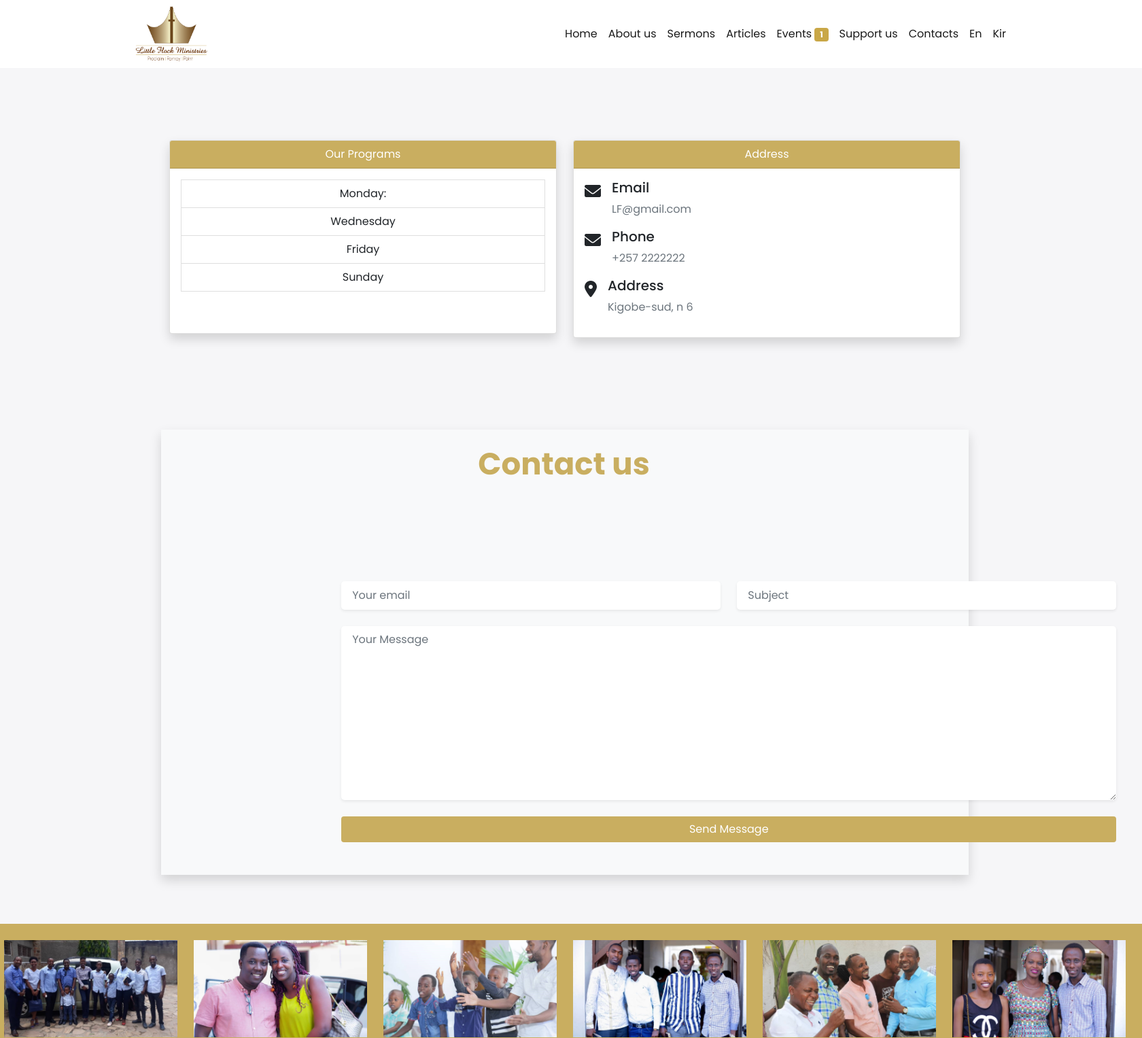
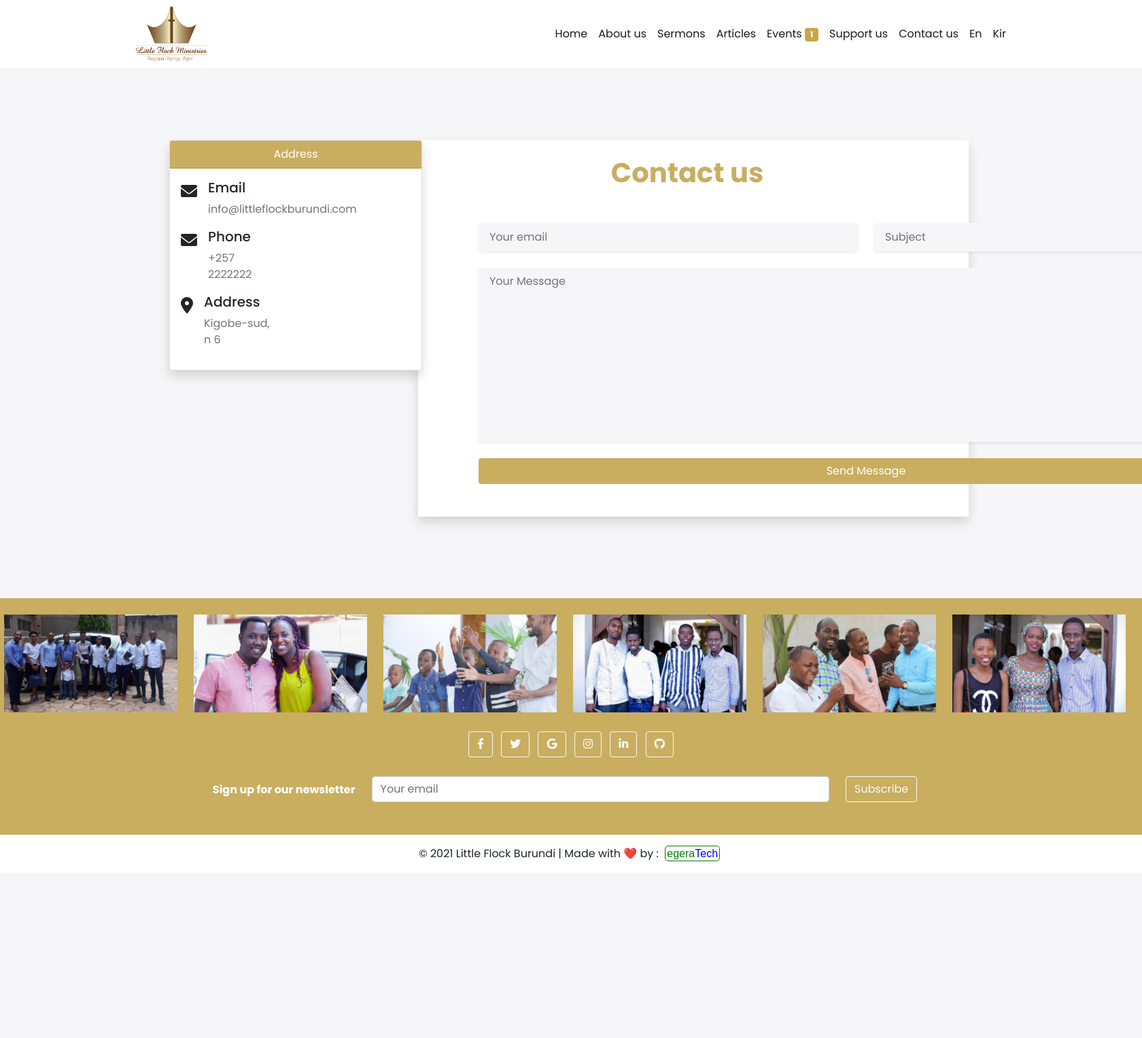
Before and after one commit to munyeshaka/littleFlockBurundi, a Django app: page /contacts/ in a window 1680 px wide; the page is wider, and only the part inside the window is pictured. Shown: the top 1527 px of that part at 68% size. After the commit the page ends 1267 px from the top of that part, so only its background shows below. Run offline with Django 4.2, Linux system fonts and the light colour scheme; data comes from the database, SQL or seed files in the repository; some libraries are stand-ins or nearby versions; some web fonts are replaced.

Commit message:
contact us design debug

```diff
--- a/flock/forms.py
+++ b/flock/forms.py
@@ -1,6 +1,6 @@
 from django import forms
 
 class ContactMeForm(forms.Form):
-    emailid = forms.EmailField(widget=forms.TextInput(attrs={'class':'form-control form-control-lg fs-6 border-0 shadow-sm', 'placeholder':'Your email'}), required=True)
-    subject = forms.CharField(widget=forms.TextInput(attrs={'class':'form-control form-control-lg fs-6 border-0 shadow-sm', 'placeholder':'Subject'}), required=True)
-    message = forms.CharField(widget=forms.Textarea(attrs={'class':'form-control form-control-lg fs-6 border-0 shadow-sm', 'placeholder':'Your Message'}), required=True)
+    emailid = forms.EmailField(widget=forms.TextInput(attrs={'class':'form-control form-control-lg fs-6 border-0 shadow-sm', 'style':'background-color:#f6f6f8', 'placeholder':'Your email', 'required':'true'}), required=True)
+    subject = forms.CharField(widget=forms.TextInput(attrs={'class':'form-control form-control-lg fs-6 border-0 shadow-sm', 'style':'background-color:#f6f6f8','placeholder':'Subject', 'required':'true'}), required=True)
+    message = forms.CharField(widget=forms.Textarea(attrs={'class':'form-control form-control-lg fs-6 border-0 shadow-sm', 'style':'background-color:#f6f6f8', 'placeholder':'Your Message', 'required':'true'}), required=True)
--- a/flock/templates/flock/base_layout.html
+++ b/flock/templates/flock/base_layout.html
@@ -72,7 +72,7 @@
             </li>
 
             <li class="nav-item">
-              <a class="nav-link active ok" href="{% url 'flock:contacts' %} ">Contacts</a>
+              <a class="nav-link active ok" href="{% url 'flock:contacts' %} ">Contact us</a>
             </li>
 
             <li class="nav-item">
--- a/flock/templates/flock/contacts.html
+++ b/flock/templates/flock/contacts.html
@@ -5,19 +5,7 @@
 <br>
 <div class="container">
     <div class="row">
-        <div class="col-sm-6 ">
-          <div class="card shadow section-title text-center">
-            <div class="card-header" style="background-color:#c9ae60;color:white;" >Our Programs</div>
-            <div class="card-body">
-                <li class="list-group-item">Monday: </li>
-                <li class="list-group-item">Wednesday</li>
-                <li class="list-group-item">Friday</li>
-                <li class="list-group-item">Sunday</li>
-            </div>
-          </div>
-        </div>
-        <div class="col-sm-6">
-
+        <div class="col-sm-4 ">
             <div class="card shadow ">
                 <div class="card-header  text-center " style="background-color:#c9ae60;color:white;">Address</div>
                 <div class="card-body">
@@ -28,7 +16,7 @@
                             </div>
                             <div class="text ms-3 ">
                                 <h3 class="fs-5">Email</h3>
-                            <p class="text-muted m-0">LF@gmail.com</p>
+                                <p class="text-muted m-0">info@littleflockburundi.com</p>
                             </div>
                         </div>
                         <div class="contact-item d-flex mb-3">
@@ -53,24 +41,15 @@
                 </div>
               </div>
         </div>
-      </div>
-    </div>
-</div>
-
-<div class="container col-lg-8">
+        <div class="col-sm-8" >
             <div class="row justify-content-center">
-        <div class="contact shadow shadow bg-light " id="Contact">
+                <div class="contact shadow shadow bg-white " id="Contact">
                     <div class="container-lg py-4">
 
-                    <div class="row justify-content-center">
-                        <div class="col-lg-6">
-                            <div class="section-title text-center">
-                                <h2 class="fw-bold mb-5" style="color:#c9ae60;">Contact us</h2>
-                            </div>
-                        </div>
-                    </div>
-                    <div class="row bg-light justify-content-center">
-                        <div class="col-md-7 ">
+                            <div class="row bg-white justify-content-center">
+                                <h1 class="text-center fw-bold mb-0" style="color:#c9ae60;">Contact us</h1>
+
+                                <div class="col-md-10 ">
                                     <div class="contact-form">
                                         <form class="form-contact contact_form container" action="{% url 'flock:contacts' %}" method="post" id="contactForm"
                                         novalidate="novalidate">
@@ -89,6 +68,7 @@
                                                 </div>
                                             </div>
                                             <div class="row">
+
                                                     <div class="col-lg-12 mb-4">
                                                         <div class="d-grid gap-2">
                                                             <button type="submit" class="btn" style="background-color:#c9ae60; color:white;" >Send Message</button>
@@ -104,6 +84,12 @@
                 </div>
             </div>
         </div>
+      </div>
+    </div>
+</div>
+
+<br>
+<br>
 <br>
 <br>
 <br>
```
Also changed, not shown: flock/templates/flock/about.html (+29 -15 lines), flock/templates/flock/home.html (+7 -5 lines). Lines whose indentation alone changed are shown as unchanged.
